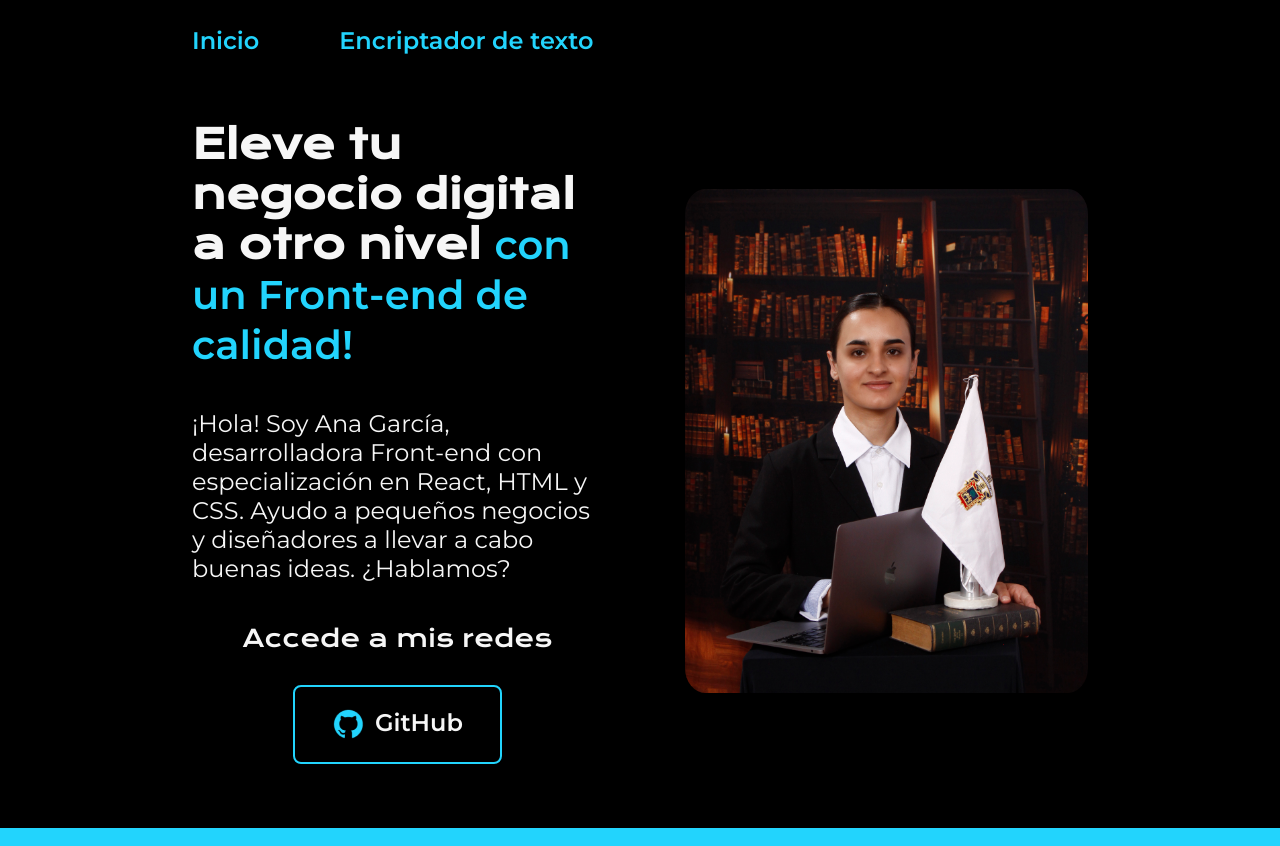
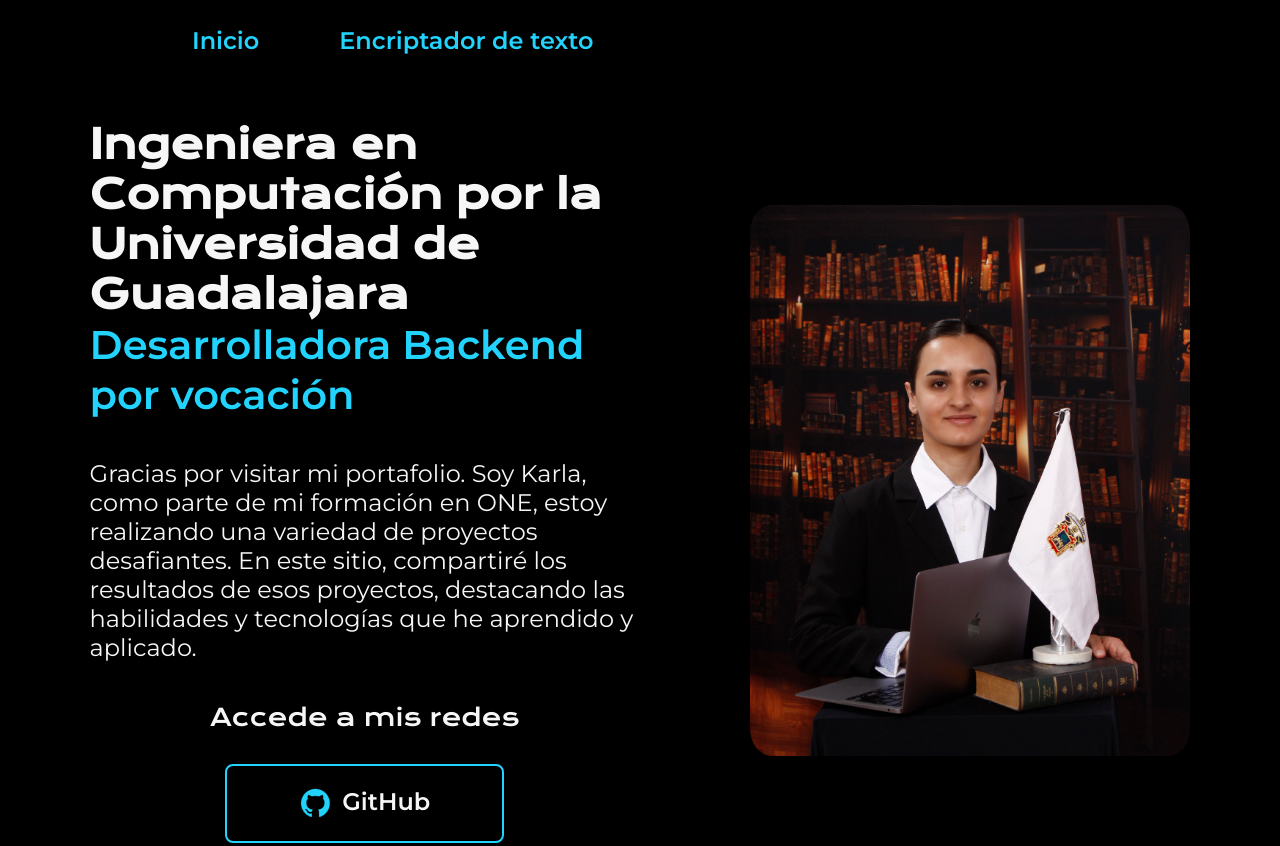
Before and after one commit to kbalderramal/Portafolio-ONEG7, a plain HTML site: page index.html in a window 1280 px wide. Shown: the top 846 px of the page. Drawn offline with nearby package versions, Linux system fonts and the light colour scheme.

Commit message:
update in presentatioin's text to math developer career

```diff
--- a/assets/styles/index.css
+++ b/assets/styles/index.css
@@ -5,7 +5,7 @@
 
 /* Estilo de la sección de presentación */
 .presentacion {
-    padding: 5% 15%; /* Padding alrededor */
+    padding: 5% 7%; /* Padding alrededor */
     display: flex; /* Usa flexbox para el diseño */
     align-items: center; /* Centra los elementos verticalmente */
     justify-content: space-between; /* Espacia los elementos horizontalmente */
@@ -69,6 +69,6 @@
 
 /* Estilo de la imagen en la presentación */
 .presentacion__imagen {
-    width: 45%; /* Ancho del 50% */
+    width: 40%; /* Ancho del 50% */
     border-radius: 5%;
 }
--- a/index.html
+++ b/index.html
@@ -21,15 +21,14 @@
     <main class="presentacion">
         <section class="presentacion__contenido">
             <h1 class="presentacion__contenido__titulo">
-                Eleve tu negocio digital a otro nivel
-                <strong class="titulo-destaque">con un Front-end de calidad!
+                Ingeniera en Computación por la Universidad de Guadalajara
+                <strong class="titulo-destaque">Desarrolladora Backend por vocación
                 </strong></h1>
-                <p class="presentacion__contenido__texto">¡Hola! Soy Ana García, desarrolladora Front-end con
-                    especialización en React, HTML y CSS. Ayudo a pequeños
-                    negocios y diseñadores a llevar a cabo buenas ideas.
-                    ¿Hablamos?
 
+                <p class="presentacion__contenido__texto">
+                    Gracias por visitar mi portafolio. Soy Karla, como parte de mi formación en ONE, estoy realizando una variedad de proyectos desafiantes. En este sitio, compartiré los resultados de esos proyectos, destacando las habilidades y tecnologías que he aprendido y aplicado.
                 </p>
+
                 <div class="presentacion__enlaces">
                     <h2 class="presentacion__enlaces__subtitulo">Accede a mis redes</h2>
                     <a class="presentacion__enlaces__link" href="https://github.com/kbalderramal">
```
